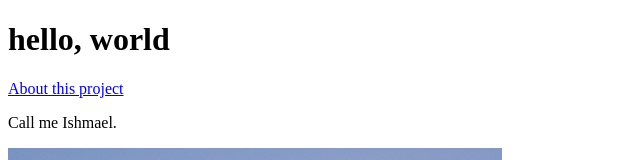
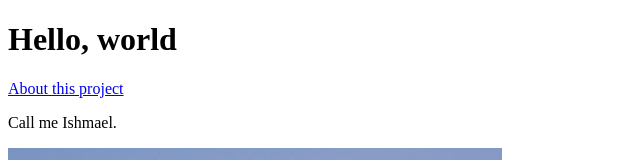
Before and after one commit to Letun71/website, a plain HTML site: page index.html in a window 1280 px wide. Shown: the top 160 px of the page, without its empty margins (0-640 px from the left). Drawn offline with Linux system fonts and the light colour scheme.

Commit message:
Add H to hello world

```diff
--- a/index.html
+++ b/index.html
@@ -4,7 +4,7 @@
      <title>A whale of a greeting</title>
    </head>
    <body>
-     <h1>hello, world</h1>
+     <h1>Hello, world</h1>
      <a href="about.html">About this project</a>
      <p>Call me Ishmael.</p>
      <img src="images/breaching_whale.jpg">
```
Also changed, not shown: 1 other file.
